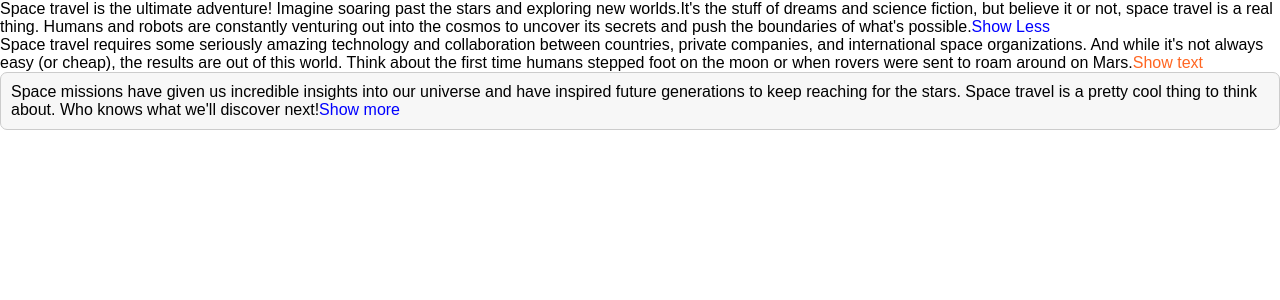
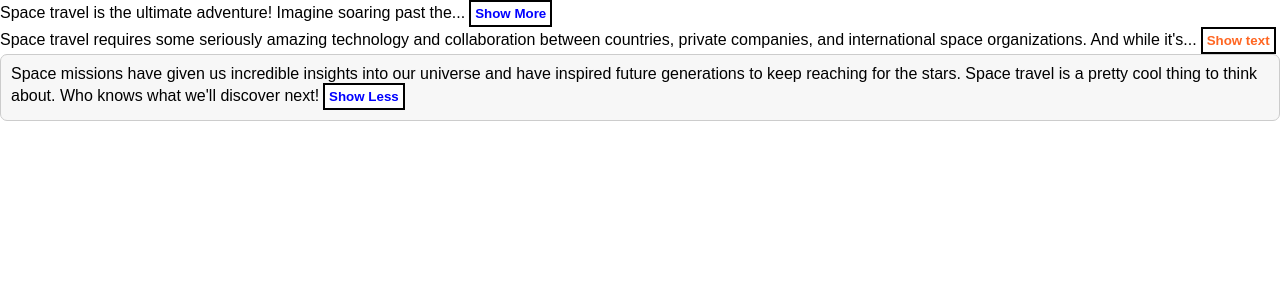
Before and after one commit to Marcofa87/Text-expander, a React (Create React App) app: page / in a window 1280 px wide. Shown: the top 300 px of the page. Built offline with nearby package versions, Linux system fonts and the light colour scheme.

Commit message:
Added customizable functionalities

```diff
--- a/src/App.js
+++ b/src/App.js
@@ -2,30 +2,14 @@ import { useState } from "react";
 import "./styles.css";
 
 export default function App() {
-  const [show, setShow] = useState(true);
-  function handleOpen() {
-    setShow(!show);
-  }
   return (
     <div>
-      <TextExpander
-        buttonColor="blue"
-        expandButtonText="Show More"
-        collapseButtonText="Show Less"
-        onHandleOpen={handleOpen}
-        expanded={true}
-        show={show}
-      >
+      <TextExpander>
         Space travel is the ultimate adventure! Imagine soaring past the stars
-        and exploring new worlds.
-        {show && (
-          <>
-            It's the stuff of dreams and science fiction, but believe it or not,
-            space travel is a real thing. Humans and robots are constantly
-            venturing out into the cosmos to uncover its secrets and push the
-            boundaries of what's possible.
-          </>
-        )}
+        and exploring new worlds. It's the stuff of dreams and science fiction,
+        but believe it or not, space travel is a real thing. Humans and robots
+        are constantly venturing out into the cosmos to uncover its secrets and
+        push the boundaries of what's possible.
       </TextExpander>
 
       <TextExpander
@@ -33,8 +17,6 @@ export default function App() {
         expandButtonText="Show text"
         collapseButtonText="Collapse text"
         buttonColor="#ff6622"
-        onHandleOpen={handleOpen}
-        expanded={false}
       >
         Space travel requires some seriously amazing technology and
         collaboration between countries, private companies, and international
@@ -42,13 +24,7 @@ export default function App() {
         results are out of this world. Think about the first time humans stepped
         foot on the moon or when rovers were sent to roam around on Mars.
       </TextExpander>
-      <TextExpander
-        className="box"
-        expandButtonText="Show more"
-        collapseButtonText="Show Less"
-        buttonColor="blue"
-        expanded={true}
-      >
+      <TextExpander className="box" expanded={true}>
         Space missions have given us incredible insights into our universe and
         have inspired future generations to keep reaching for the stars. Space
         travel is a pretty cool thing to think about. Who knows what we'll
@@ -60,28 +36,48 @@ export default function App() {
 
 function TextExpander({
   children,
-  show,
-  collapsedNumWords,
-  expandButtonText,
-  collapseButtonText,
-  buttonColor,
-  expanded,
+  collapsedNumWords = 10,
+  expandButtonText = "Show More",
+  collapseButtonText = "Show Less",
+  buttonColor = "#00f",
+  expanded = false,
   className,
-  onHandleOpen,
 }) {
+  const [isShown, setIsShown] = useState(expanded);
+
+  function handleIsShown() {
+    setIsShown(!isShown);
+  }
+
   const styleText = {
     color: buttonColor,
     cursor: "pointer",
+    backgroundColor: "#fff",
+    padding: "4px",
+    border: "2px solid black",
+    fontWeight: "bold",
+    marginLeft: "4px",
   };
+
+  const displayText = isShown
+    ? children
+    : children.split(" ").slice(0, collapsedNumWords).join(" ") + "...";
 
   return (
     <>
       <div className={className}>
-        <span>{children}</span>
-        <span role="button" style={styleText} onClick={onHandleOpen}>
-          {show ? collapseButtonText : expandButtonText}
-        </span>
+        <span>{displayText}</span>
+        <button style={styleText} onClick={handleIsShown}>
+          {isShown ? collapseButtonText : expandButtonText}
+        </button>
       </div>
     </>
   );
 }
+
+/*
+
+
+  onClick={() => setIsShown((exp) => !exp)}
+
+ */
```
